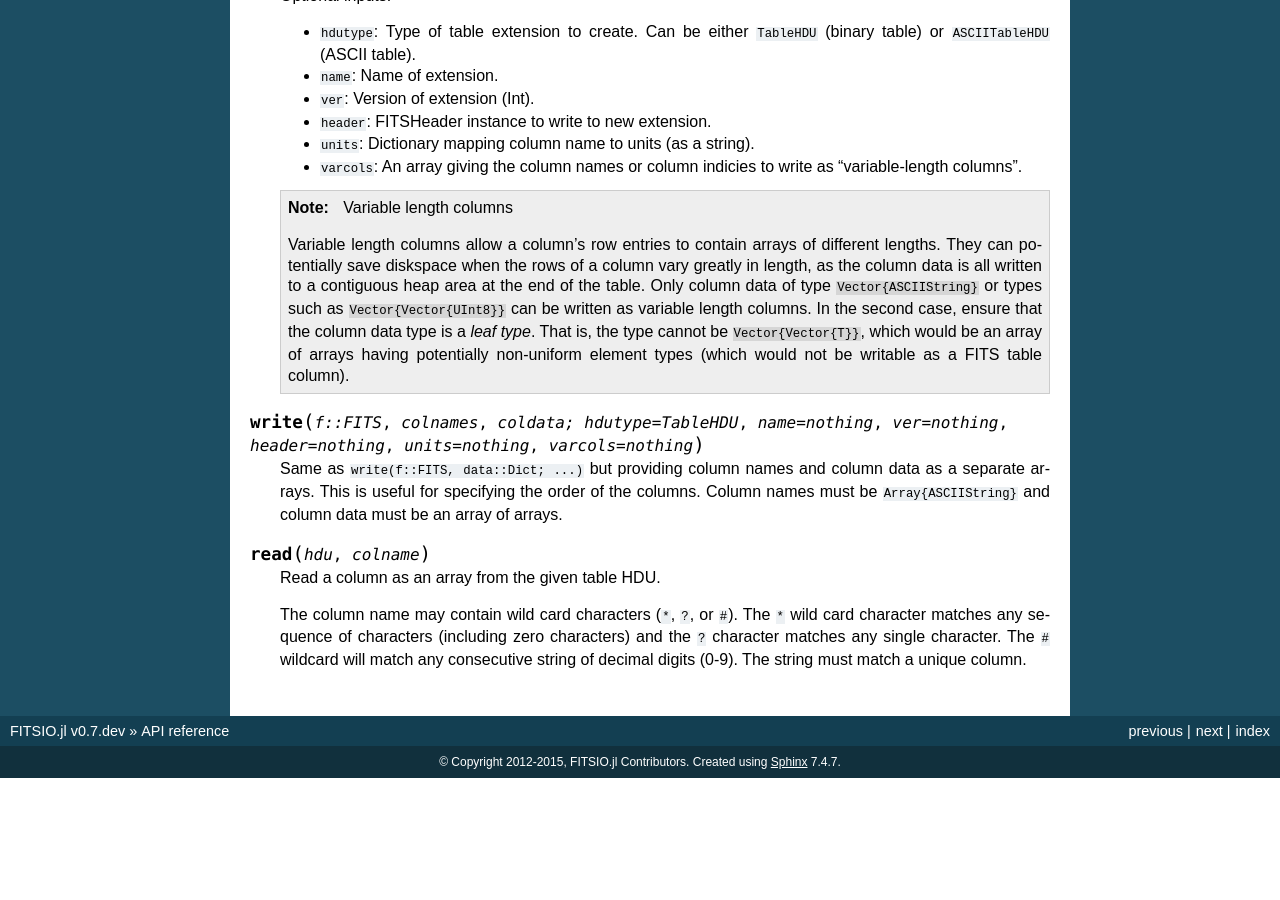
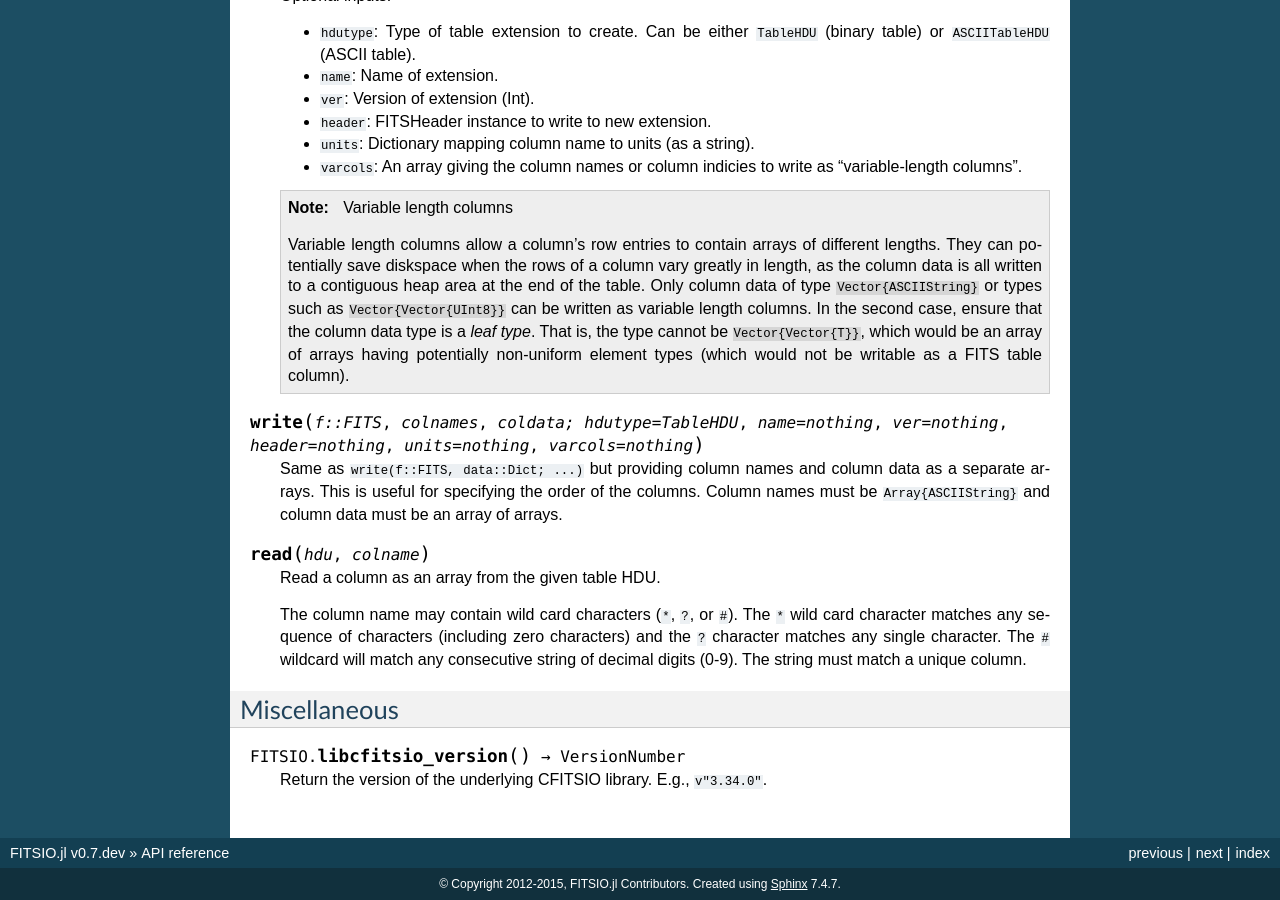
Before and after one commit to JuliaAstro/FITSIO.jl, a Sphinx documentation site: the page built from doc/api.rst, in a window 1280 px wide and 900 px high, scrolled down 2304 px. Built offline with Sphinx 7.4.7, drawn with Linux system fonts in a browser that asks for light colours; before the commit the page ends 3082 px from its top, so only the background shows below that; some of the changed text lies outside the part shown.

Commit message:
document/test libcfitsio_version(); update NEWS

```diff
--- a/doc/api.rst
+++ b/doc/api.rst
@@ -182,3 +182,11 @@ Table Operations
    matches any single character. The ``#`` wildcard will match any
    consecutive string of decimal digits (0-9). The string must match a
    unique column.
+
+
+Miscellaneous
+-------------
+
+.. function:: FITSIO.libcfitsio_version() -> VersionNumber
+
+   Return the version of the underlying CFITSIO library. E.g., ``v"3.34.0"``.
```
Also changed, not shown: NEWS.md (+5 -4 lines), 1 other file.
